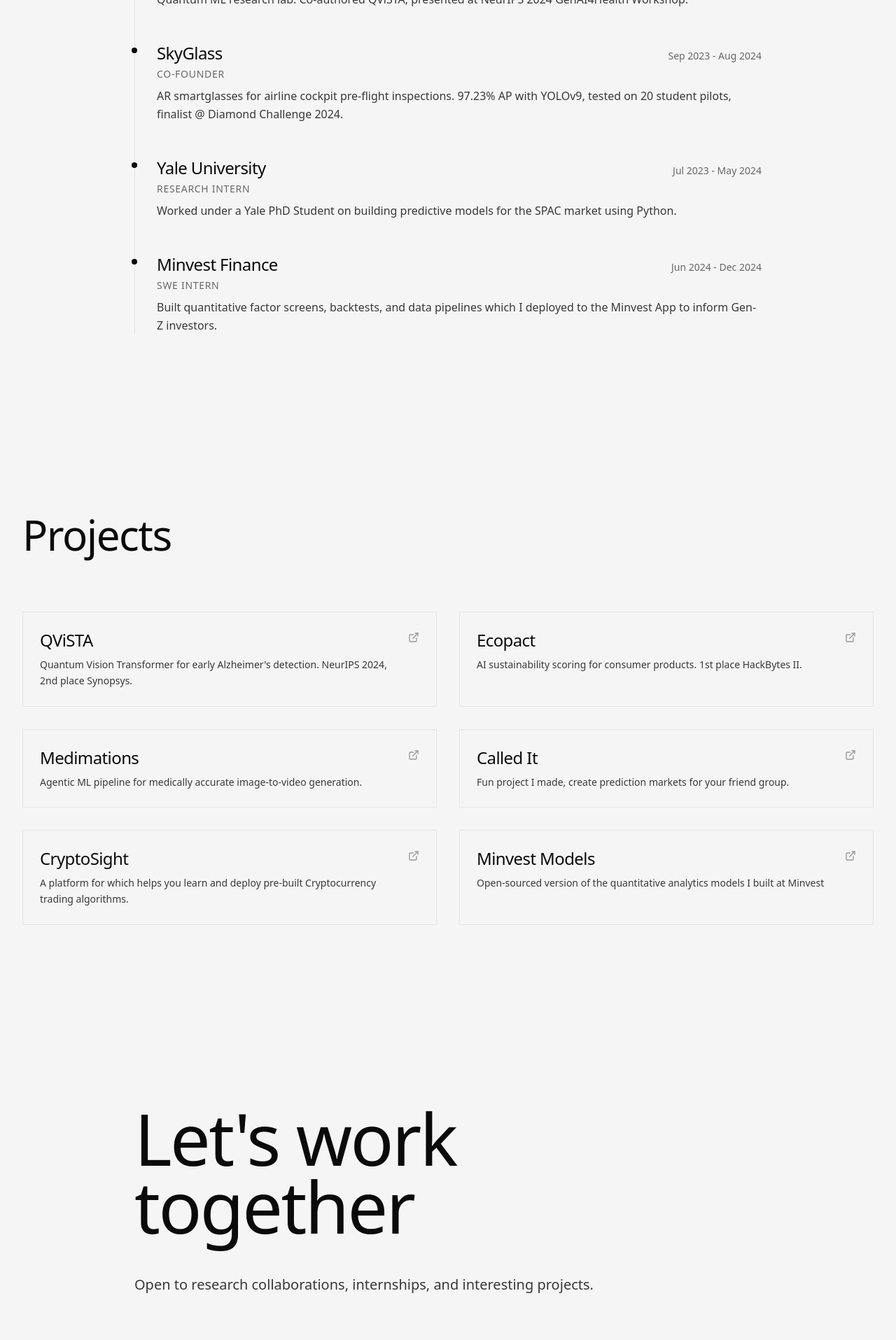
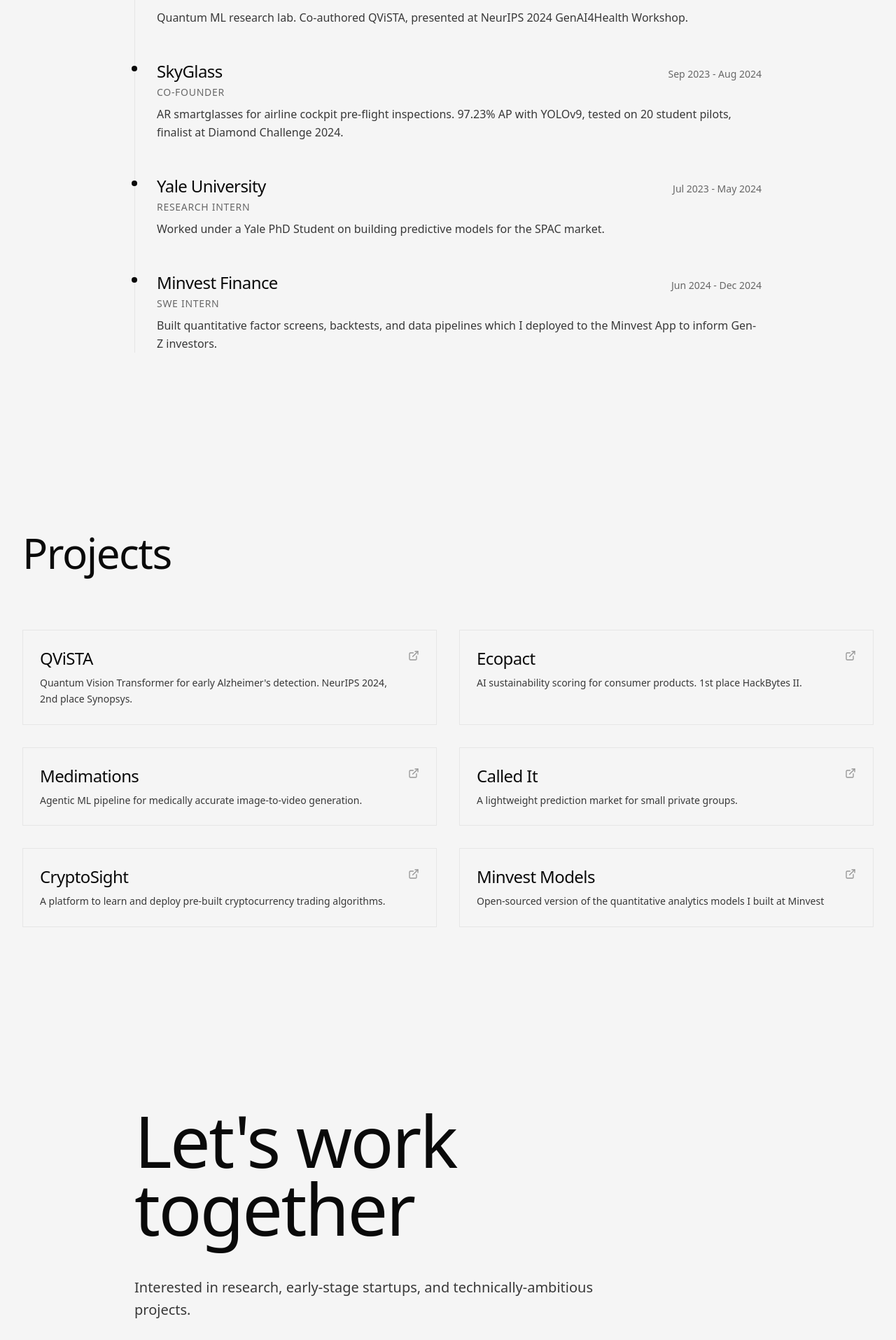
Before and after one commit to hursh-shah/hursh-portfolio, a React (Vite) app: page / in a window 1280 px wide. Shown: the part 2360-4275 px from the top of the page at 70% size. Built offline with nearby package versions, Linux system fonts and the light colour scheme.

Commit message:
description fixes

```diff
--- a/src/components/Contact.tsx
+++ b/src/components/Contact.tsx
@@ -26,7 +26,7 @@
           animate={isInView ? { opacity: 0.8, y: 0 } : { opacity: 0, y: 20 }}
           transition={{ duration: 0.6, delay: 0.2 }}
         >
-          Open to research collaborations, internships, and interesting projects.
+          Interested in research, early-stage startups, and technically-ambitious projects.
         </motion.p>
 
         <motion.div
--- a/src/components/Work.tsx
+++ b/src/components/Work.tsx
@@ -22,7 +22,7 @@
     company: 'Assistive Technology',
     role: 'Lead ML Engineer',
     period: 'Nov 2025 - Present',
-    description: 'VR-based early Alzheimer\'s detection using Vision Pro eye-tracking.',
+    description: 'VR-based early Alzheimer\'s detection using Vision Pro eye-tracking. Clinical testing at Cottage Health (Q1 2026). Vision Pro hardware supplied by Apple. Sponsored by Google.',
   },
   {
     id: 4,
@@ -36,14 +36,14 @@
     company: 'SkyGlass',
     role: 'Co-Founder',
     period: 'Sep 2023 - Aug 2024',
-    description: 'AR smartglasses for airline cockpit pre-flight inspections. 97.23% AP with YOLOv9, tested on 20 student pilots, finalist @ Diamond Challenge 2024.',
+    description: 'AR smartglasses for airline cockpit pre-flight inspections. 97.23% AP with YOLOv9, tested on 20 student pilots, finalist at Diamond Challenge 2024.',
   },
   {
     id: 6,
     company: 'Yale University',
     role: 'Research Intern',
     period: 'Jul 2023 - May 2024',
-    description: 'Worked under a Yale PhD Student on building predictive models for the SPAC market using Python.',
+    description: 'Worked under a Yale PhD Student on building predictive models for the SPAC market.',
   },
   {
     id: 7,
@@ -77,13 +77,13 @@
     id: 4,
     title: 'Called It',
     link: 'https://github.com/hursh-shah/called-it',
-    description: 'Fun project I made, create prediction markets for your friend group.',
+    description: 'A lightweight prediction market for small private groups.',
   },
   {
     id: 5,
     title: 'CryptoSight',
     link: 'https://github.com/hursh-shah/cryptosight',
-    description: 'A platform for which helps you learn and deploy pre-built Cryptocurrency trading algorithms.',
+    description: 'A platform to learn and deploy pre-built cryptocurrency trading algorithms.',
   },
   {
     id: 6,
```
